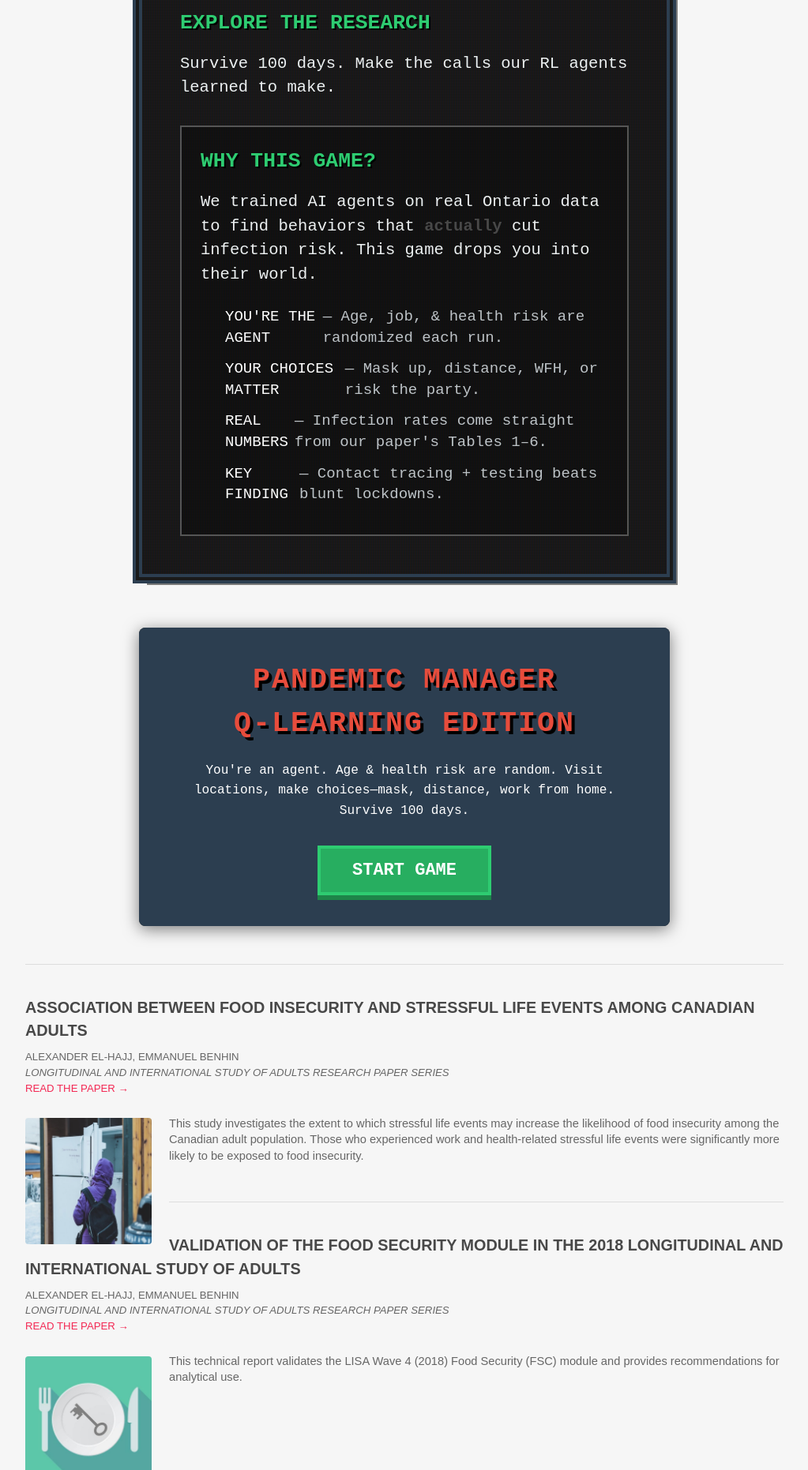
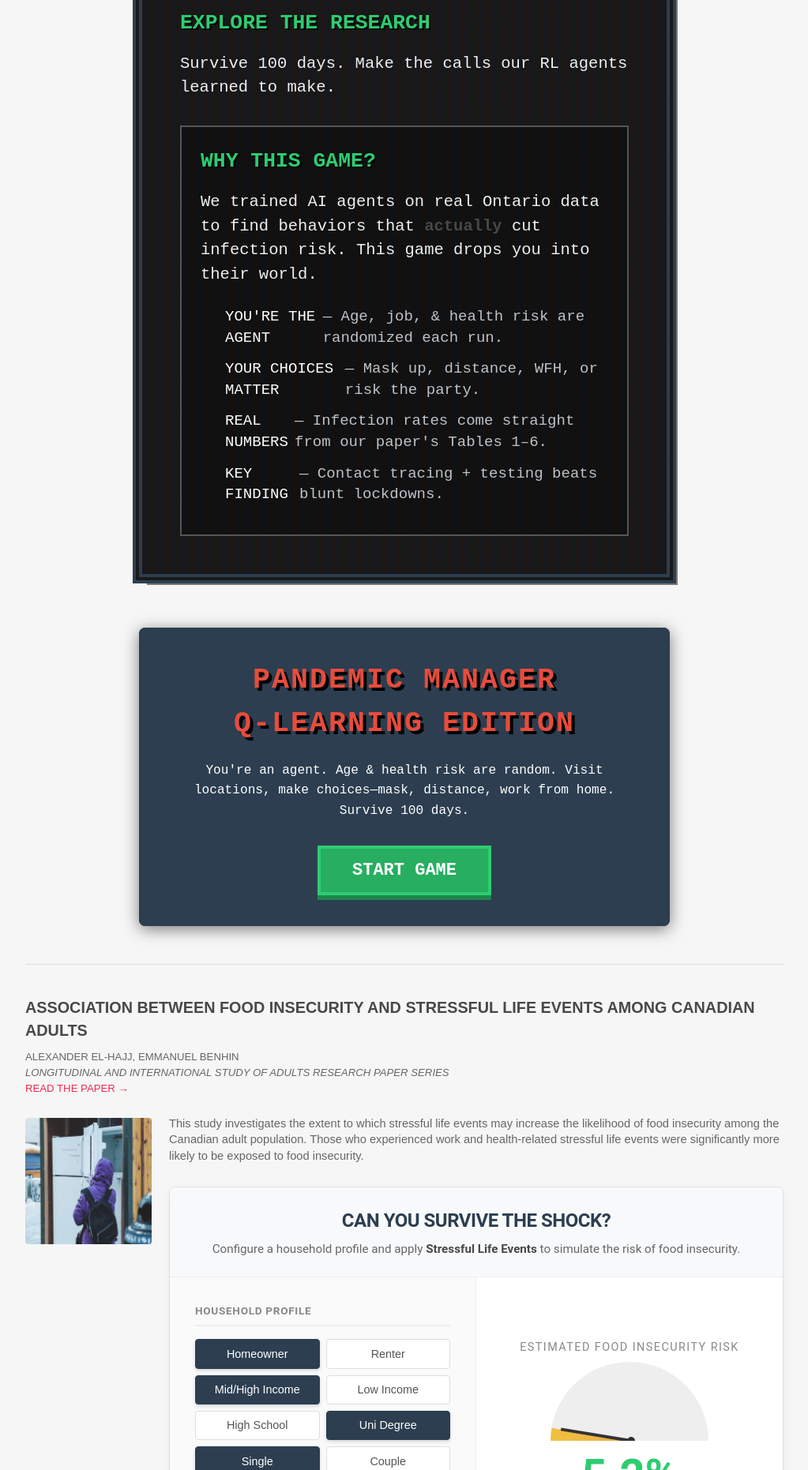
Before and after one commit to a-elhajj/a-elhajj.github.io, a Jekyll site: the page research.html, which Jekyll copies as it is, in a window 1280 px wide. Shown: the part 1562-3424 px from the top of the page at 79% size, without its empty margins (128-1151 px from the left). Built offline with Jekyll 4.4.1, drawn with Linux system fonts in a browser that asks for light colours; some of the changed text lies outside the part shown; grey boxes are pictures that could not be loaded.

Commit message:
feat: add Interactive Stress Test simulation to research page
- implements a data-driven visualization based on El-Hajj & Benhin (2021)
- allows users to simulate food insecurity risk based on household demographics and stressful life events
- uses Odds Ratios from the paper's logistic regression models
- adds clean, modern dashboard UI with real-time probability gauge

Co-authored-by: Cursor <cursoragent@cursor.com>

```diff
--- /dev/null
+++ b/assets/css/stress-test.css
@@ -0,0 +1,261 @@
+/* Food Security Stress Test Visualization
+   Theme: Modern Data Journalism (Clean, Slate, Red/Green indicators)
+*/
+
+.stress-test-container {
+    background: #fff;
+    border: 1px solid #e0e0e0;
+    border-radius: 8px;
+    padding: 0;
+    margin: 2em 0;
+    box-shadow: 0 4px 12px rgba(0,0,0,0.05);
+    font-family: "Roboto", sans-serif; /* Fallback to site font */
+    color: #333;
+    overflow: hidden;
+}
+
+.stress-header {
+    background: #f8f9fa;
+    padding: 1.5rem;
+    border-bottom: 1px solid #eee;
+    text-align: center;
+}
+
+.stress-header h4 {
+    margin: 0 0 0.5rem 0;
+    font-size: 1.5rem;
+    color: #2c3e50;
+    letter-spacing: -0.02em;
+}
+
+.stress-header p {
+    margin: 0;
+    color: #666;
+    font-size: 0.95rem;
+}
+
+/* Main Dashboard Layout */
+.stress-dashboard {
+    display: grid;
+    grid-template-columns: 1fr 1fr;
+    gap: 0;
+    min-height: 400px;
+}
+
+@media screen and (max-width: 768px) {
+    .stress-dashboard {
+        grid-template-columns: 1fr;
+    }
+}
+
+/* Left Panel: Controls */
+.stress-panel-left {
+    padding: 2rem;
+    border-right: 1px solid #eee;
+    background: #fafafa;
+}
+
+.stress-panel-right {
+    padding: 2rem;
+    background: #fff;
+    display: flex;
+    flex-direction: column;
+    justify-content: center;
+    align-items: center;
+}
+
+/* Control Groups */
+.control-group {
+    margin-bottom: 2rem;
+}
+
+.control-group h5 {
+    font-size: 0.85rem;
+    text-transform: uppercase;
+    letter-spacing: 0.05em;
+    color: #888;
+    margin-bottom: 1rem;
+    border-bottom: 2px solid #eee;
+    padding-bottom: 0.5rem;
+}
+
+/* Toggles and Buttons */
+.stress-toggle-row {
+    display: flex;
+    gap: 0.5rem;
+    margin-bottom: 0.5rem;
+}
+
+.stress-btn {
+    flex: 1;
+    padding: 0.6rem 0.8rem;
+    border: 1px solid #ddd;
+    background: #fff;
+    color: #555;
+    border-radius: 4px;
+    cursor: pointer;
+    font-size: 0.9rem;
+    transition: all 0.2s ease;
+    text-align: center;
+}
+
+.stress-btn:hover {
+    background: #f0f0f0;
+    border-color: #ccc;
+}
+
+.stress-btn.active {
+    background: #2c3e50;
+    color: #fff;
+    border-color: #2c3e50;
+    box-shadow: 0 2px 4px rgba(44, 62, 80, 0.2);
+}
+
+/* Event Buttons (Draggable/Clickable look) */
+.event-grid {
+    display: grid;
+    grid-template-columns: 1fr 1fr;
+    gap: 0.8rem;
+}
+
+.event-btn {
+    padding: 1rem;
+    border: 1px solid #ffcccb; /* Light red border */
+    background: #fff5f5;
+    color: #c0392b;
+    border-radius: 6px;
+    cursor: pointer;
+    font-size: 0.9rem;
+    font-weight: 500;
+    transition: all 0.2s ease;
+    text-align: center;
+    position: relative;
+    overflow: hidden;
+}
+
+.event-btn:hover {
+    background: #ffebeb;
+    transform: translateY(-1px);
+    box-shadow: 0 2px 5px rgba(192, 57, 43, 0.1);
+}
+
+.event-btn.active {
+    background: #c0392b;
+    color: #fff;
+    border-color: #a93226;
+    box-shadow: inset 0 2px 4px rgba(0,0,0,0.1);
+}
+
+.event-btn.active::after {
+    content: "ACTIVE";
+    position: absolute;
+    top: 2px;
+    right: 2px;
+    font-size: 0.6rem;
+    background: rgba(255,255,255,0.2);
+    padding: 2px 4px;
+    border-radius: 2px;
+}
+
+/* Risk Visualization (Right Panel) */
+.risk-meter-container {
+    width: 100%;
+    max-width: 300px;
+    text-align: center;
+}
+
+.risk-circle {
+    width: 200px;
+    height: 100px; /* Half circle */
+    background: #eee;
+    border-top-left-radius: 100px;
+    border-top-right-radius: 100px;
+    margin: 0 auto;
+    position: relative;
+    overflow: hidden;
+}
+
+.risk-fill {
+    position: absolute;
+    bottom: 0;
+    left: 0;
+    width: 100%;
+    height: 100%;
+    background: conic-gradient(from 270deg, #2ecc71 0%, #f1c40f 50%, #e74c3c 100%);
+    transform-origin: bottom center;
+    transform: rotate(-180deg); /* Start hidden */
+    transition: transform 0.8s cubic-bezier(0.2, 1, 0.3, 1);
+    opacity: 0.8;
+}
+
+.risk-needle {
+    position: absolute;
+    bottom: 0;
+    left: 50%;
+    width: 4px;
+    height: 90px;
+    background: #333;
+    transform-origin: bottom center;
+    transform: rotate(-90deg); /* Start left */
+    transition: transform 0.8s cubic-bezier(0.2, 1, 0.3, 1);
+    z-index: 10;
+}
+
+.risk-needle::after {
+    content: "";
+    position: absolute;
+    bottom: -5px;
+    left: -3px;
+    width: 10px;
+    height: 10px;
+    background: #333;
+    border-radius: 50%;
+}
+
+.risk-value {
+    font-size: 3.5rem;
+    font-weight: 700;
+    margin-top: 1rem;
+    color: #2c3e50;
+    line-height: 1;
+}
+
+.risk-label {
+    font-size: 0.9rem;
+    color: #888;
+    text-transform: uppercase;
+    letter-spacing: 0.1em;
+    margin-bottom: 0.5rem;
+}
+
+.risk-message {
+    margin-top: 1.5rem;
+    font-size: 1rem;
+    color: #555;
+    background: #f8f9fa;
+    padding: 1rem;
+    border-radius: 6px;
+    border-left: 4px solid #ddd;
+    text-align: left;
+    min-height: 80px;
+}
+
+/* Tooltip/Educational Note */
+.paper-ref {
+    margin-top: 2rem;
+    font-size: 0.75rem;
+    color: #999;
+    font-style: italic;
+    text-align: center;
+}
+
+/* Animation Classes */
+.pulse-red {
+    animation: pulse-red 2s infinite;
+}
+
+@keyframes pulse-red {
+    0% { box-shadow: 0 0 0 0 rgba(231, 76, 60, 0.4); }
+    70% { box-shadow: 0 0 0 10px rgba(231, 76, 60, 0); }
+    100% { box-shadow: 0 0 0 0 rgba(231, 76, 60, 0); }
+}
--- /dev/null
+++ b/assets/js/stress-test.js
@@ -0,0 +1,282 @@
+/**
+ * Food Security Stress Test Simulation
+ * Based on "Association between Food Security and Stressful Life Events among Canadian Adults" (El-Hajj & Benhin, 2021)
+ */
+
+(function() {
+    'use strict';
+
+    // --- Data Model (Source: El-Hajj & Benhin 2021) ---
+    // Base Odds derived from 5.2% population prevalence
+    const BASE_PROBABILITY = 0.052;
+    const BASE_ODDS = BASE_PROBABILITY / (1 - BASE_PROBABILITY);
+
+    // Factors and their Adjusted Odds Ratios (AOR)
+    const FACTORS = {
+        housing: {
+            owner: 1.0,      // Reference
+            renter: 3.08     // AOR: 3.08***
+        },
+        income: {
+            high: 1.0,       // Reference (Top 80%)
+            low: 2.70        // AOR: 2.70*** (Bottom 20%)
+        },
+        education: {
+            hs: 1.0,         // Reference (High School)
+            degree: 0.43     // AOR: 0.43* (Protective)
+        },
+        family: {
+            single: 1.0,     // Reference
+            couple: 0.51     // AOR: 0.51* (Protective)
+        }
+    };
+
+    const EVENTS = {
+        job_loss: {
+            id: 'job_loss',
+            label: 'Lost Job',
+            aor: 2.48,
+            desc: 'Involuntary job loss increases odds by ~2.5x.'
+        },
+        worsening_finances: {
+            id: 'worsening_finances',
+            label: 'Financial Crisis',
+            aor: 7.25,
+            desc: 'A major worsening of finances is the strongest predictor (7.25x).'
+        },
+        illness: {
+            id: 'illness',
+            label: 'Serious Illness',
+            aor: 2.34,
+            desc: 'Injury or illness to self or family member.'
+        },
+        crime: {
+            id: 'crime',
+            label: 'Victim of Crime',
+            aor: 2.27,
+            desc: 'Being a victim of crime doubles the odds.'
+        },
+        divorce: {
+            id: 'divorce',
+            label: 'Divorce',
+            aor: 1.12,
+            desc: 'Marital breakdown adds stress.'
+        }
+    };
+
+    // --- State ---
+    let state = {
+        housing: 'owner',
+        income: 'high',
+        education: 'hs',
+        family: 'single',
+        activeEvents: []
+    };
+
+    // --- DOM Elements ---
+    let container;
+
+    function init() {
+        container = document.getElementById('stress-test-container');
+        if (!container) return;
+        renderInterface();
+        updateSimulation();
+    }
+
+    function renderInterface() {
+        container.innerHTML = `
+            <div class="stress-header">
+                <h4>Can You Survive the Shock?</h4>
+                <p>Configure a household profile and apply <strong>Stressful Life Events</strong> to simulate the risk of food insecurity.</p>
+            </div>
+
+            <div class="stress-dashboard">
+                <!-- Left Panel: Controls -->
+                <div class="stress-panel-left">
+
+                    <div class="control-group">
+                        <h5>Household Profile</h5>
+
+                        <div class="stress-toggle-row">
+                            <button class="stress-btn active" data-cat="housing" data-val="owner">Homeowner</button>
+                            <button class="stress-btn" data-cat="housing" data-val="renter">Renter</button>
+                        </div>
+
+                        <div class="stress-toggle-row">
+                            <button class="stress-btn active" data-cat="income" data-val="high">Mid/High Income</button>
+                            <button class="stress-btn" data-cat="income" data-val="low">Low Income</button>
+                        </div>
+
+                        <div class="stress-toggle-row">
+                            <button class="stress-btn" data-cat="education" data-val="hs">High School</button>
+                            <button class="stress-btn active" data-cat="education" data-val="degree">Uni Degree</button>
+                        </div>
+
+                        <div class="stress-toggle-row">
+                            <button class="stress-btn active" data-cat="family" data-val="single">Single</button>
+                            <button class="stress-btn" data-cat="family" data-val="couple">Couple</button>
+                        </div>
+                    </div>
+
+                    <div class="control-group">
+                        <h5>Life Events (Click to Add)</h5>
+                        <div class="event-grid" id="event-grid"></div>
+                    </div>
+
+                </div>
+
+                <!-- Right Panel: Visualization -->
+                <div class="stress-panel-right">
+                    <div class="risk-label">Estimated Food Insecurity Risk</div>
+
+                    <div class="risk-meter-container">
+                        <div class="risk-circle">
+                            <div class="risk-fill" id="risk-fill"></div>
+                            <div class="risk-needle" id="risk-needle"></div>
+                        </div>
+                        <div class="risk-value" id="risk-value">5.2%</div>
+                    </div>
+
+                    <div class="risk-message" id="risk-message">
+                        Configure the simulation to see results.
+                    </div>
+
+                    <div class="paper-ref">
+                        Based on Adjusted Odds Ratios from El-Hajj & Benhin (2021).<br>
+                        "Low Income" = Bottom 20%. "Worsening Finances" is distinct from income level.
+                    </div>
+                </div>
+            </div>
+        `;
+
+        // Render Event Buttons
+        const eventGrid = document.getElementById('event-grid');
+        Object.values(EVENTS).forEach(evt => {
+            const btn = document.createElement('button');
+            btn.className = 'event-btn';
+            btn.textContent = evt.label;
+            btn.dataset.id = evt.id;
+            // Capture the evt.id correctly in the closure
+            btn.onclick = function() { toggleEvent(evt.id, btn); };
+            eventGrid.appendChild(btn);
+        });
+
+        // Add Listeners to Profile Toggles
+        document.querySelectorAll('.stress-btn').forEach(btn => {
+            btn.onclick = function() {
+                const cat = this.dataset.cat;
+                // Deactivate siblings in same category
+                const siblings = container.querySelectorAll(`.stress-btn[data-cat="${cat}"]`);
+                siblings.forEach(b => b.classList.remove('active'));
+
+                // Activate self
+                this.classList.add('active');
+
+                // Update State
+                state[cat] = this.dataset.val;
+                updateSimulation();
+            };
+        });
+    }
+
+    function toggleEvent(id, btnElement) {
+        const index = state.activeEvents.indexOf(id);
+        if (index === -1) {
+            state.activeEvents.push(id);
+            btnElement.classList.add('active');
+        } else {
+            state.activeEvents.splice(index, 1);
+            btnElement.classList.remove('active');
+        }
+        updateSimulation();
+    }
+
+    function updateSimulation() {
+        // 1. Calculate Multiplier
+        let multiplier = 1.0;
+
+        // Profile Factors
+        if (FACTORS.housing[state.housing]) multiplier *= FACTORS.housing[state.housing];
+        if (FACTORS.income[state.income]) multiplier *= FACTORS.income[state.income];
+        if (FACTORS.education[state.education]) multiplier *= FACTORS.education[state.education];
+        if (FACTORS.family[state.family]) multiplier *= FACTORS.family[state.family];
+
+        // Event Factors
+        state.activeEvents.forEach(evtId => {
+            if (EVENTS[evtId]) multiplier *= EVENTS[evtId].aor;
+        });
+
+        // 2. Calculate Probability
+        const currentOdds = BASE_ODDS * multiplier;
+        const probability = currentOdds / (1 + currentOdds);
+        const percent = (probability * 100).toFixed(1);
+
+        // 3. Update UI
+        updateGauge(percent);
+        updateMessage(percent, multiplier);
+    }
+
+    function updateGauge(percent) {
+        const needle = document.getElementById('risk-needle');
+        const fill = document.getElementById('risk-fill');
+        const value = document.getElementById('risk-value');
+
+        // Map 0-100% to -90deg to +90deg (180 degree span)
+        // Cap visual at 100%
+        const numPercent = parseFloat(percent);
+        const visualPercent = Math.min(numPercent, 100);
+
+        // 0% -> -90deg
+        // 50% -> 0deg
+        // 100% -> +90deg
+        const degrees = (visualPercent / 100) * 180;
+
+        if (needle) needle.style.transform = `rotate(${degrees - 90}deg)`;
+        if (fill) fill.style.transform = `rotate(${degrees - 180}deg)`;
+
+        if (value) {
+            value.textContent = `${percent}%`;
+            // Color change based on risk thresholds
+            if (numPercent < 10) value.style.color = '#2ecc71'; // Green
+            else if (numPercent < 30) value.style.color = '#f39c12'; // Orange
+            else value.style.color = '#c0392b'; // Red
+        }
+    }
+
+    function updateMessage(percent, multiplier) {
+        const msgEl = document.getElementById('risk-message');
+        if (!msgEl) return;
+
+        let text = "";
+        const numPercent = parseFloat(percent);
+
+        if (state.activeEvents.length === 0) {
+            if (numPercent < 6) {
+                text = "<strong>Stable Baseline:</strong> This profile represents a secure household with minimal risk factors.";
+            } else {
+                text = "<strong>Structural Vulnerability:</strong> Even without active crisis events, this demographic profile carries elevated risk due to systemic factors.";
+            }
+        } else {
+            const eventLabels = state.activeEvents.map(id => EVENTS[id].label);
+            const eventsText = eventLabels.join(" + ");
+
+            if (numPercent > 50) {
+                text = `<strong>Critical Risk:</strong> The combination of structural vulnerability and <em>${eventsText}</em> creates a crisis scenario.`;
+            } else if (multiplier > 5) {
+                text = `<strong>High Impact:</strong> Experiencing <em>${eventsText}</em> dramatically increases the odds of food insecurity (over ${multiplier.toFixed(1)}x baseline).`;
+            } else {
+                text = `<strong>Resilience:</strong> Protective factors (like Higher Education or Homeownership) are buffering the impact of <em>${eventsText}</em>.`;
+            }
+        }
+
+        msgEl.innerHTML = text;
+    }
+
+    // Initialize on load
+    if (document.readyState === 'loading') {
+        document.addEventListener('DOMContentLoaded', init);
+    } else {
+        init();
+    }
+
+})();
--- a/research.html
+++ b/research.html
@@ -13,6 +13,7 @@
         <link rel="stylesheet" href="/assets/css/style.css" />
         <link rel="stylesheet" href="/assets/css/style-xlarge.css" />
         <link rel="stylesheet" href="/assets/css/pandemic-game.css?v=2" />
+        <link rel="stylesheet" href="/assets/css/stress-test.css?v=1" />
         <link href="https://fonts.googleapis.com/css2?family=VT323&display=swap" rel="stylesheet">
         <script src="/assets/js/jquery.min.js" defer></script>
         <script src="/assets/js/skel.min.js" defer></script>
@@ -184,6 +185,12 @@
         </span>
       </a>
       <p>This study investigates the extent to which stressful life events may increase the likelihood of food insecurity among the Canadian adult population. Those who experienced work and health-related stressful life events were significantly more likely to be exposed to food insecurity.</p>
+
+      <!-- STRESS TEST SIMULATION CONTAINER -->
+      <div id="stress-test-container" class="stress-test-container">
+        <!-- Dashboard will be injected here by assets/js/stress-test.js -->
+        <div class="stress-test-loading">Loading Simulation...</div>
+      </div>
     </article>
 
     <hr class="paper-divider">
@@ -236,5 +243,6 @@
 
         <script src="/assets/js/pandemic-game-data.js" defer></script>
         <script src="/assets/js/pandemic-game.js" defer></script>
+        <script src="/assets/js/stress-test.js" defer></script>
     </body>
 </html>
```
